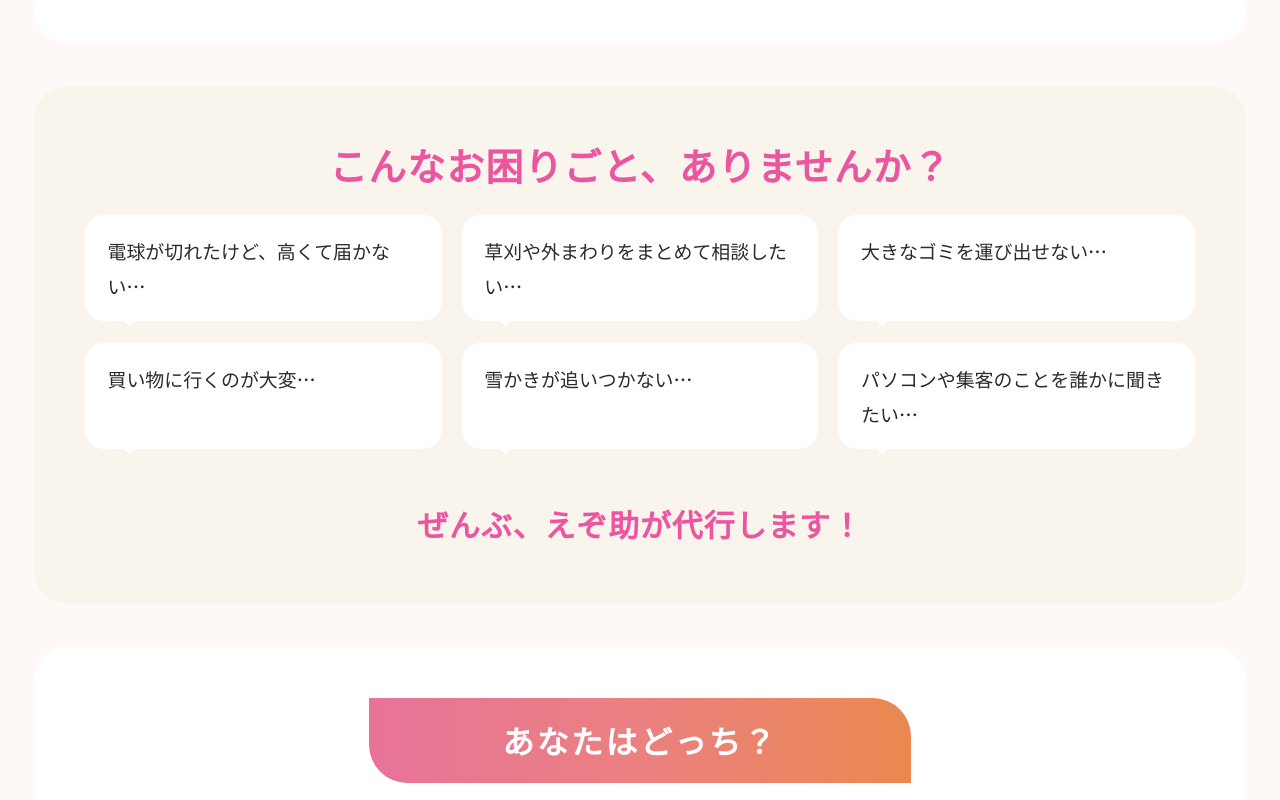
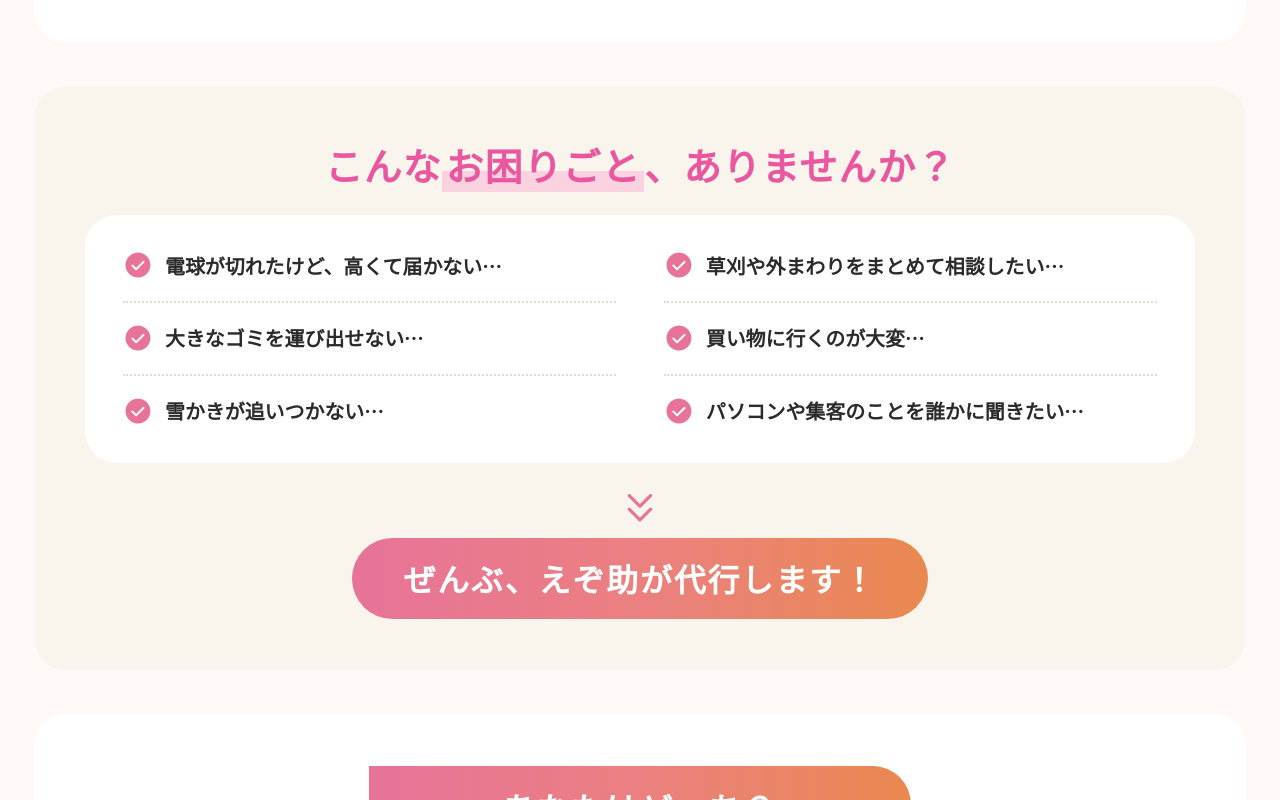
Before and after one commit to ob198-cpu/hyakutake-benriya, a plain HTML site: page daiko/index.html in a window 1280 px wide. Shown: the part 860-1660 px from the top of the page. Drawn offline with nearby package versions, Linux system fonts and the light colour scheme.

Commit message:
代行LP: お困りごと欄をチェックリスト型に作り直し、スクロール表示・写真ズーム・矢印や電話アイコンのアニメーションを追加、文言修正
Co-Authored-By: Claude Fable 5.2 <noreply@anthropic.com>

```diff
--- a/daiko/index.html
+++ b/daiko/index.html
@@ -9,7 +9,7 @@
 <link rel="preconnect" href="https://fonts.gstatic.com" crossorigin />
 <link href="https://fonts.googleapis.com/css2?family=Noto+Sans+JP:wght@400;500;600;700;900&display=swap" rel="stylesheet" />
 <link href="https://fonts.googleapis.com/css2?family=Material+Symbols+Rounded:opsz,wght,FILL,GRAD@48,400,1,0" rel="stylesheet" />
-<link rel="stylesheet" href="lp.css?v=9" />
+<link rel="stylesheet" href="lp.css?v=10" />
 </head>
 <body>
 
@@ -47,16 +47,17 @@
 
   <!-- お困りごと -->
   <section class="sec sec--cream">
-    <h2 class="sec-title">こんなお困りごと、<span class="nw">ありませんか？</span></h2>
-    <div class="bubble-grid">
-      <div class="bubble">電球が切れたけど、高くて届かない…</div>
-      <div class="bubble">草刈や外まわりをまとめて相談したい…</div>
-      <div class="bubble">大きなゴミを運び出せない…</div>
-      <div class="bubble">買い物に行くのが大変…</div>
-      <div class="bubble">雪かきが追いつかない…</div>
-      <div class="bubble">パソコンや集客のことを誰かに聞きたい…</div>
-    </div>
-    <p class="bubble-answer">ぜんぶ、えぞ助が代行します！</p>
+    <h2 class="sec-title">こんな<span class="hl">お困りごと</span>、<span class="nw">ありませんか？</span></h2>
+    <ul class="worry">
+      <li><span class="ms" aria-hidden="true">check_circle</span>電球が切れたけど、高くて届かない…</li>
+      <li><span class="ms" aria-hidden="true">check_circle</span>草刈や外まわりをまとめて相談したい…</li>
+      <li><span class="ms" aria-hidden="true">check_circle</span>大きなゴミを運び出せない…</li>
+      <li><span class="ms" aria-hidden="true">check_circle</span>買い物に行くのが大変…</li>
+      <li><span class="ms" aria-hidden="true">check_circle</span>雪かきが追いつかない…</li>
+      <li><span class="ms" aria-hidden="true">check_circle</span>パソコンや集客のことを誰かに聞きたい…</li>
+    </ul>
+    <span class="ms worry__arrow" aria-hidden="true">keyboard_double_arrow_down</span>
+    <p class="answer"><span>ぜんぶ、えぞ助が代行します！</span></p>
   </section>
 
   <!-- 分岐フロー -->
@@ -66,7 +67,7 @@
       <div class="branch__col">
         <a class="branch__card" href="#sagyou">
           <img class="branch__photo" src="../assets/photos/snow-finish.jpg" alt="除雪機で作業するスタッフ" loading="lazy" />
-          <span class="branch__name">作業はプロにまかせたい</span>
+          <span class="branch__name">作業をプロにまかせたい</span>
           <span class="branch__desc">片付け・除雪・草刈・修理など</span>
         </a>
         <span class="branch__arrow" aria-hidden="true"></span>
@@ -478,6 +479,27 @@
     slides[i].classList.add("is-active");
   }, 3000);
 })();
+
+(function () {
+  if (!("IntersectionObserver" in window)) return;
+  if (window.matchMedia("(prefers-reduced-motion: reduce)").matches) return;
+  var sel = ".sec-eyebrow, .sec-title, .band__lead, .hero__lead > *, .worry li, .worry__arrow, .answer, .docchi, .branch__col, .maigo, .split__photo, .split__text, .tile, .item, .svc-other, .season-title, .gallery figure, .free-combo, .plan, .btn-row, .reason, .price-table, .fine-print, .fstep, .farrow, .faq details, .cta__title, .cta__card";
+  var io = new IntersectionObserver(function (entries) {
+    entries.forEach(function (entry) {
+      if (!entry.isIntersecting) return;
+      var el = entry.target;
+      el.classList.add("is-in");
+      io.unobserve(el);
+      setTimeout(function () { el.style.transitionDelay = ""; }, 1400);
+    });
+  }, { threshold: 0.1, rootMargin: "0px 0px -5% 0px" });
+  Array.prototype.forEach.call(document.querySelectorAll(sel), function (el) {
+    var sibs = Array.prototype.filter.call(el.parentElement.children, function (c) { return c.matches(sel); });
+    el.style.transitionDelay = Math.min(sibs.indexOf(el), 8) * 80 + "ms";
+    el.classList.add("reveal");
+    io.observe(el);
+  });
+})();
 </script>
 </body>
 </html>
--- a/daiko/lp.css
+++ b/daiko/lp.css
@@ -154,9 +154,10 @@ a { color: var(--magenta); }
   height: 100%;
   object-fit: cover;
   opacity: 0;
-  transition: opacity 0.9s ease;
+  transform: scale(1.07);
+  transition: opacity 0.9s ease, transform 4.2s ease-out;
 }
-.hero__photo img.is-active { opacity: 1; }
+.hero__photo img.is-active { opacity: 1; transform: scale(1); }
 
 .pill-label {
   display: inline-block;
@@ -190,36 +191,50 @@ a { color: var(--magenta); }
   letter-spacing: 0.05em;
 }
 
-/* ---------- 吹き出し ---------- */
-.bubble-grid {
+/* ---------- お困りごとチェックリスト ---------- */
+.hl {
+  background: linear-gradient(transparent 62%, #FBD3E0 62%);
+  padding: 0 0.1em;
+}
+.worry {
+  list-style: none;
   display: grid;
-  grid-template-columns: repeat(3, 1fr);
-  gap: 1.1em 1em;
-  margin-top: 1.2em;
-}
-.bubble {
+  grid-template-columns: repeat(2, 1fr);
+  column-gap: 2.4em;
   background: var(--white);
-  border-radius: var(--r-md);
-  padding: 0.95em 1.2em;
-  font-weight: 500;
-  font-size: 0.95em;
-  position: relative;
+  border-radius: var(--r-lg);
+  padding: 0.8em clamp(1.2em, 3vw, 2.6em);
+  max-width: 58em;
+  margin: 1.2em auto 0;
   text-align: left;
 }
-.bubble::after {
-  content: "";
-  position: absolute;
-  left: 2em;
-  bottom: -0.62em;
-  border: 0.34em solid transparent;
-  border-top-color: var(--white);
+.worry li {
+  display: flex;
+  align-items: center;
+  gap: 0.6em;
+  padding: 0.85em 0;
+  font-weight: 700;
+  border-bottom: 2px dotted #EAD9C8;
 }
-.bubble-answer {
-  margin-top: 1.5em;
-  font-size: 1.55em;
+.worry li:nth-last-child(-n+2) { border-bottom: none; }
+.worry li .ms { color: var(--pink); font-size: 1.5em; flex: 0 0 auto; }
+.worry__arrow {
+  display: block;
+  margin: 0.35em auto 0.1em;
+  font-size: 2.6em;
+  color: var(--pink);
+  animation: bob 1.6s ease-in-out infinite;
+}
+.answer { margin-top: 0.2em; }
+.answer span {
+  display: inline-block;
+  background: var(--grad-docchi);
+  color: var(--white);
+  font-size: 1.6em;
   font-weight: 900;
-  color: var(--magenta);
-  letter-spacing: 0.03em;
+  letter-spacing: 0.06em;
+  border-radius: var(--r-pill);
+  padding: 0.35em 1.6em;
 }
 
 /* ---------- あなたはどっち？ ---------- */
@@ -734,9 +749,69 @@ a { color: var(--magenta); }
 .sticky-bar__arrow { font-size: 1.25em; font-weight: 900; }
 .sticky-bar__tel:hover { opacity: 0.9; }
 
+/* ---------- アニメーション ---------- */
+@keyframes bob {
+  0%, 100% { transform: translateY(0); }
+  50% { transform: translateY(0.18em); }
+}
+@keyframes nudge {
+  0%, 100% { transform: translateX(0); }
+  50% { transform: translateX(0.22em); }
+}
+@keyframes ring {
+  0%, 86%, 100% { transform: rotate(0); }
+  88% { transform: rotate(-14deg); }
+  91% { transform: rotate(12deg); }
+  94% { transform: rotate(-9deg); }
+  97% { transform: rotate(6deg); }
+}
+@keyframes pop {
+  0% { transform: scale(0.4); opacity: 0; }
+  70% { transform: scale(1.18); opacity: 1; }
+  100% { transform: scale(1); opacity: 1; }
+}
+@keyframes rise {
+  from { transform: translateY(100%); }
+  to { transform: translateY(0); }
+}
+
+/* スクロールで現れる（JSが .reveal を付けたものだけ隠す） */
+.reveal {
+  opacity: 0;
+  transform: translateY(1.4em);
+  transition: opacity 0.7s ease, transform 0.7s cubic-bezier(0.2, 0.7, 0.2, 1);
+}
+.reveal.is-in { opacity: 1; transform: none; }
+.answer.reveal { transform: scale(0.85); }
+.answer.reveal.is-in { transform: none; }
+.worry li.is-in .ms { animation: pop 0.55s 0.25s both; }
+
+/* 写真のホバー拡大 */
+.tile img, .branch__photo { transition: transform 0.6s ease; }
+.tile:hover img, .branch__card:hover .branch__photo { transform: scale(1.06); }
+
+/* アイコン・ボタンの動き */
+.item__icon { transition: transform 0.25s ease, background 0.25s ease; }
+.item:hover .item__icon { transform: scale(1.15) rotate(-6deg); }
+.farrow { animation: nudge 1.4s ease-in-out infinite; }
+.cta__telicon, .maigo__tel .ms { animation: ring 3.2s ease-in-out infinite; transform-origin: 50% 60%; }
+.sticky-bar { animation: rise 0.6s 0.4s both cubic-bezier(0.2, 0.7, 0.2, 1); }
+.sticky-bar__arrow { animation: nudge 1.2s ease-in-out infinite; display: inline-block; }
+.branch__arrow { animation: bob 1.6s ease-in-out infinite; }
+.promise { transition: transform 0.2s ease; }
+.promise:hover { transform: translateY(-2px); }
+.btn-outline, .maigo__tel, .branch__pill { transition: transform 0.2s ease, background 0.2s ease; }
+.btn-outline:hover, .maigo__tel:hover, .branch__pill:hover { transform: translateY(-2px); }
+
+@media (prefers-reduced-motion: reduce) {
+  *, *::before, *::after { animation: none !important; transition: none !important; }
+  .reveal { opacity: 1; transform: none; }
+  .hero__photo img { transform: none; }
+}
+
 /* ---------- 中間幅 ---------- */
 @media (max-width: 1100px) {
-  .menu, .bubble-grid, .tiles { grid-template-columns: repeat(2, 1fr); }
+  .menu, .tiles { grid-template-columns: repeat(2, 1fr); }
   .sticky-bar__label { display: none; }
   .flow { flex-wrap: wrap; gap: 1.6em 0.5em; }
   .fstep { flex: 1 1 14em; }
@@ -759,7 +834,9 @@ a { color: var(--magenta); }
   .tile figcaption { font-size: 0.82em; padding: 1.4em 0.6em 0.5em; }
   .sticky-bar { padding: 0.4em 12px; }
   .sticky-bar__tel { font-size: 0.98em; }
-  .menu, .bubble-grid, .reason-list, .faq, .gallery, .plan-area, .branch { grid-template-columns: 1fr; }
+  .menu, .worry, .reason-list, .faq, .gallery, .plan-area, .branch { grid-template-columns: 1fr; }
+  .worry li:nth-last-child(2) { border-bottom: 2px dotted #EAD9C8; }
+  .answer span { font-size: 1.2em; padding: 0.4em 1.1em; }
   .reason-list { gap: 1.8em; }
   .plan-area { gap: 1.8em; }
   .hero__photo { height: 13em; }
@@ -776,6 +853,7 @@ a { color: var(--magenta); }
     border-top: 0.7em solid var(--pink);
     border-bottom: none;
     margin: -0.5em 0;
+    animation-name: bob;
   }
   .plan__price strong { font-size: 2.4em; }
   .maigo__tel { font-size: 0.95em; padding: 0.45em 1.2em; }
```
